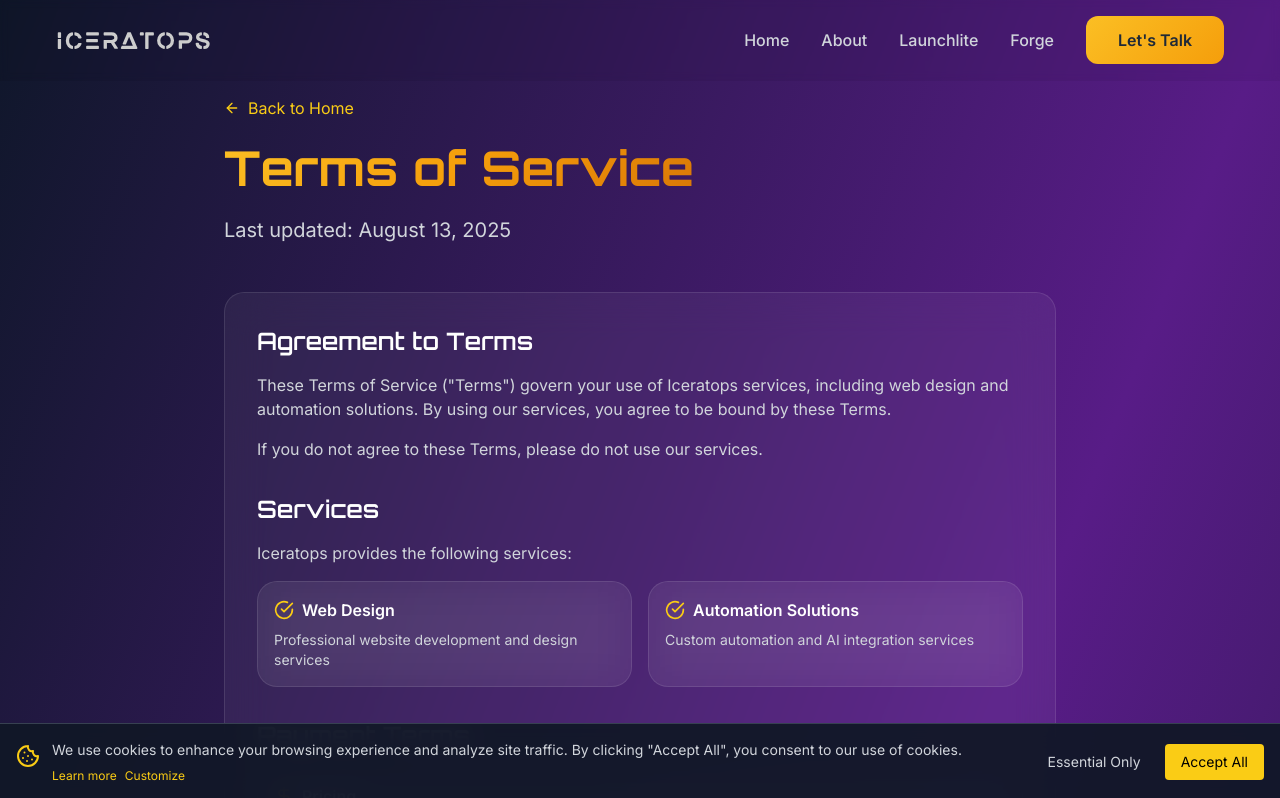
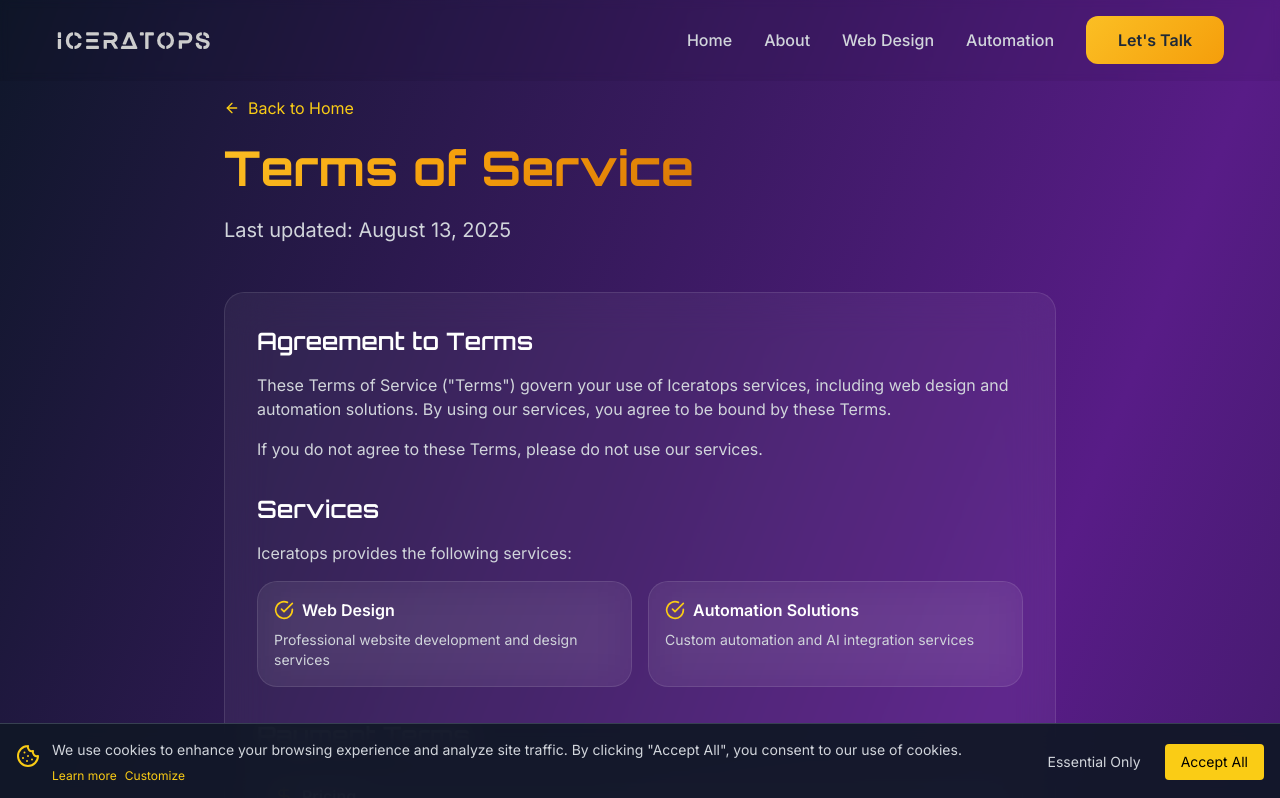
Before and after one commit to iceratops/iceratops, a React (Vite) app: page /terms in a window 1280 px wide. Shown: the top 798 px of the page. Built offline with nearby package versions, Linux system fonts and the light colour scheme.

Commit message:
refactored nav for better clarity

```diff
--- a/src/components/Footer.tsx
+++ b/src/components/Footer.tsx
@@ -33,8 +33,8 @@ const Footer = () => {
             <h3 className="font-semibold text-white mb-4">Quick Links</h3>
             <ul className="space-y-2">
               <li><Link to="/about" className="text-gray-300 hover:text-yellow-400 transition-colors">About</Link></li>
-              <li><Link to="/launchlite" className="text-gray-300 hover:text-yellow-400 transition-colors">Launchlite</Link></li>
-              <li><Link to="/forge" className="text-gray-300 hover:text-yellow-400 transition-colors">Forge</Link></li>
+              <li><Link to="/launchlite" className="text-gray-300 hover:text-yellow-400 transition-colors">Web Design</Link></li>
+              <li><Link to="/forge" className="text-gray-300 hover:text-yellow-400 transition-colors">Automation</Link></li>
             </ul>
           </div>
 
--- a/src/components/Navbar.tsx
+++ b/src/components/Navbar.tsx
@@ -18,8 +18,8 @@ const Navbar = () => {
   const navItems = [
     { name: 'Home', path: '/' },
     { name: 'About', path: '/about' },
-    { name: 'Launchlite', path: '/launchlite' },
-    { name: 'Forge', path: '/forge' },
+    { name: 'Web Design', path: '/launchlite' },
+    { name: 'Automation', path: '/forge' },
   ]
 
   return (
```
